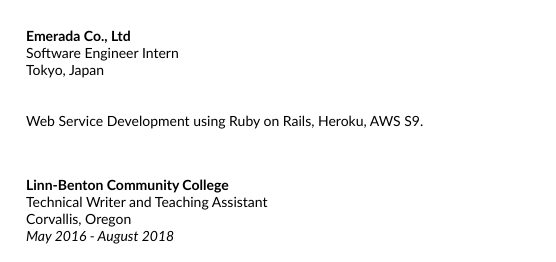
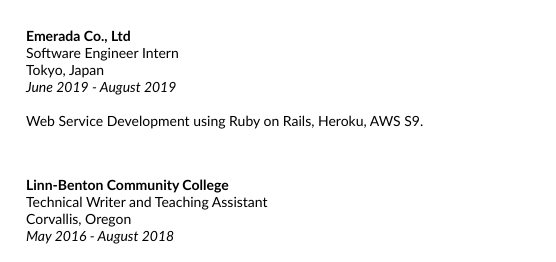
Before and after one commit to Penumen/penumen.github.io, a plain HTML site: page index.html in a window 1280 px wide. Shown: the part 1041-1303 px from the top of the page, 495-1051 px from the left. Drawn offline with Linux system fonts and the light colour scheme.

Commit message:
Update index.html

```diff
--- a/index.html
+++ b/index.html
@@ -150,7 +150,7 @@
               <strong>Emerada Co., Ltd</strong><br>
               Software Engineer Intern<br>
               Tokyo, Japan<br>
-              <em></em><br>
+              <em>June 2019 - August 2019</em><br>
               <br>
 	      Web Service Development using Ruby on Rails, Heroku, AWS S9. <br>
 	      <br>
```
